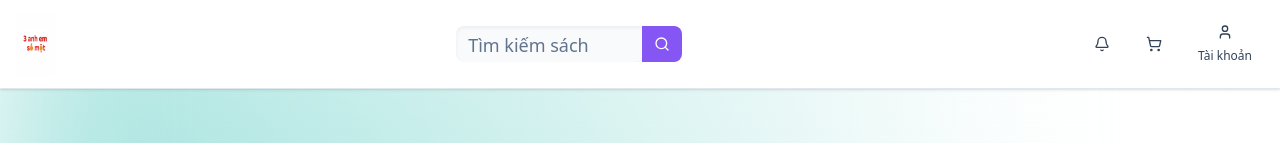
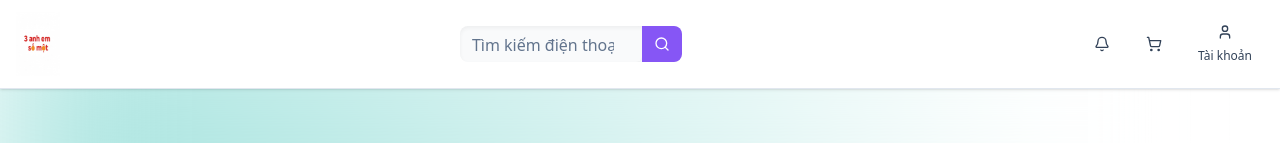
Before and after one commit to cuong2323/Maomeo, a React (Vite) app in the folder frontend/: page / in a window 1280 px wide. Shown: the top 143 px of the page. Built offline with nearby package versions, Linux system fonts and the light colour scheme; no server answers.

Commit message:
first commit

```diff
--- a/frontend/src/components/HeaderBar/SearchBar.jsx
+++ b/frontend/src/components/HeaderBar/SearchBar.jsx
@@ -1,21 +1,42 @@
-import React from 'react';
-import { Input } from '@/components/ui/input';  // Đảm bảo đường dẫn đúng
-import { Button } from '@/components/ui/button'; // Đảm bảo đường dẫn đúng
+import React, { useState } from 'react';
+import { Input } from '@/components/ui/input';
+import { Button } from '@/components/ui/button';
 import { Search } from 'lucide-react';
+import { useNavigate } from 'react-router-dom';
 
 const SearchBar = () => {
+  const [keyword, setKeyword] = useState("");
+  const navigate = useNavigate();
+
+  const handleSearch = (e) => {
+    e.preventDefault();
+
+    if (!keyword.trim()) return;
+
+    // Điều hướng sang trang kết quả
+    navigate(`/search?name=${encodeURIComponent(keyword)}`);
+  };
+
   return (
-    <div className="flex w-full grow overflow-hidden rounded-lg bg-gray-50 shadow-inner">
+    <form
+      onSubmit={handleSearch}
+      className="flex w-full grow overflow-hidden rounded-lg bg-gray-50 shadow-inner"
+    >
       <Input
         type="search"
-        placeholder="Tìm kiếm sách "
-        // Tắt border và ring của input để nó liền mạch
-        className="border-none grow focus-visible:ring-0 focus-visible:ring-offset-0 py-2 text-xl placeholder:text-lg"
+        value={keyword}
+        onChange={(e) => setKeyword(e.target.value)}
+        placeholder="Tìm kiếm điện thoại..."
+        className="border-none grow focus-visible:ring-0 focus-visible:ring-offset-0 py-2 text-lg placeholder:text-base"
       />
-      <Button className="bg-primary hover:bg-primary-dark rounded-l-none">
+
+      <Button
+        type="submit"
+        className="bg-primary hover:bg-primary-dark rounded-l-none"
+      >
         <Search className="w-5 h-5" />
-       </Button>
-    </div>
+      </Button>
+    </form>
   );
 };
 
```
